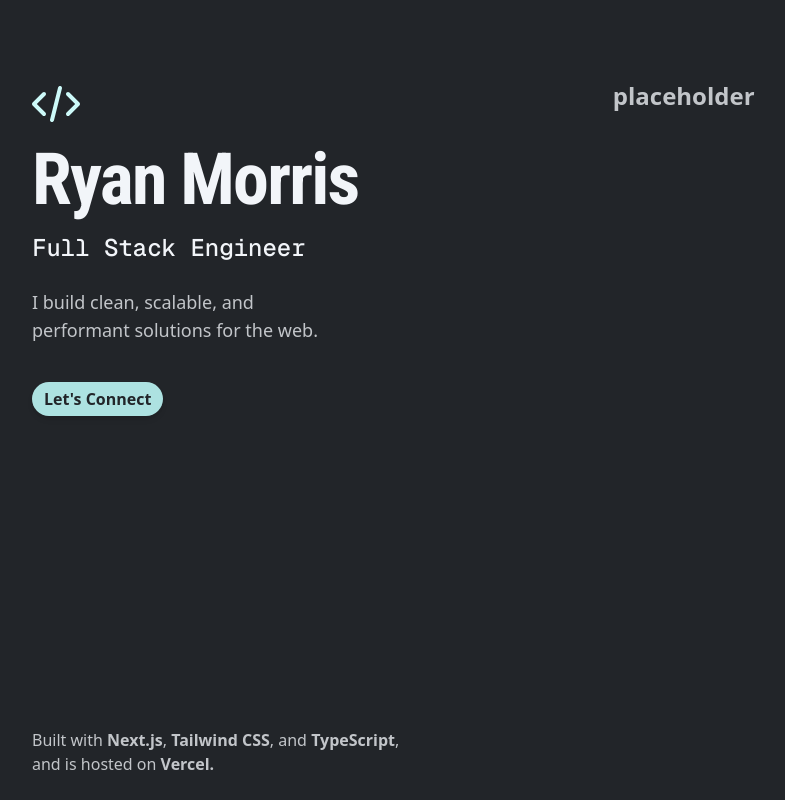
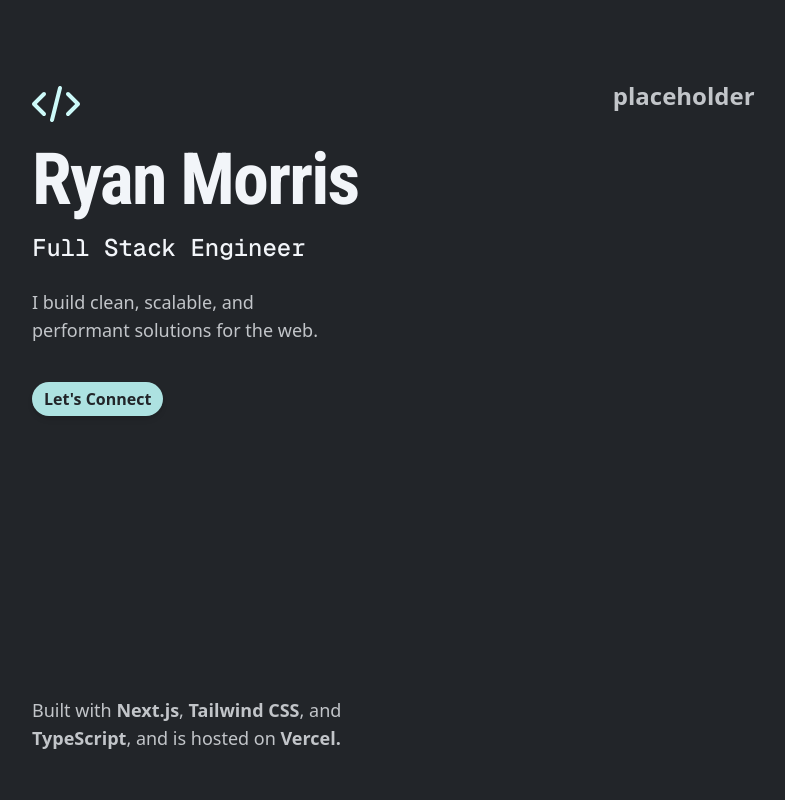
Before and after one commit to gitRpm/portfolio, a Next.js app: page / in a window 1280 px wide. Shown: the whole page, without its empty margins (16-801 px from the left). Built offline with nearby package versions, Linux system fonts and the light colour scheme.

Commit message:
one more footer fix

```diff
--- a/app/page.tsx
+++ b/app/page.tsx
@@ -11,7 +11,7 @@ export default function Home() {
       <main className="lg:basis-[52%] py-12 lg:pt-20">
         <p className="text-2xl font-semibold mb-4">placeholder</p>
       </main>
-      <footer className="lg:absolute lg:bottom-6">
+      <footer className="lg:absolute lg:bottom-12 text-lg">
         <p className="lg:max-w-sm">Built with <b>Next.js</b>, <b>Tailwind CSS</b>, and <b>TypeScript</b>, and is hosted on <b>Vercel.</b></p>
       </footer>
     </div>
```
